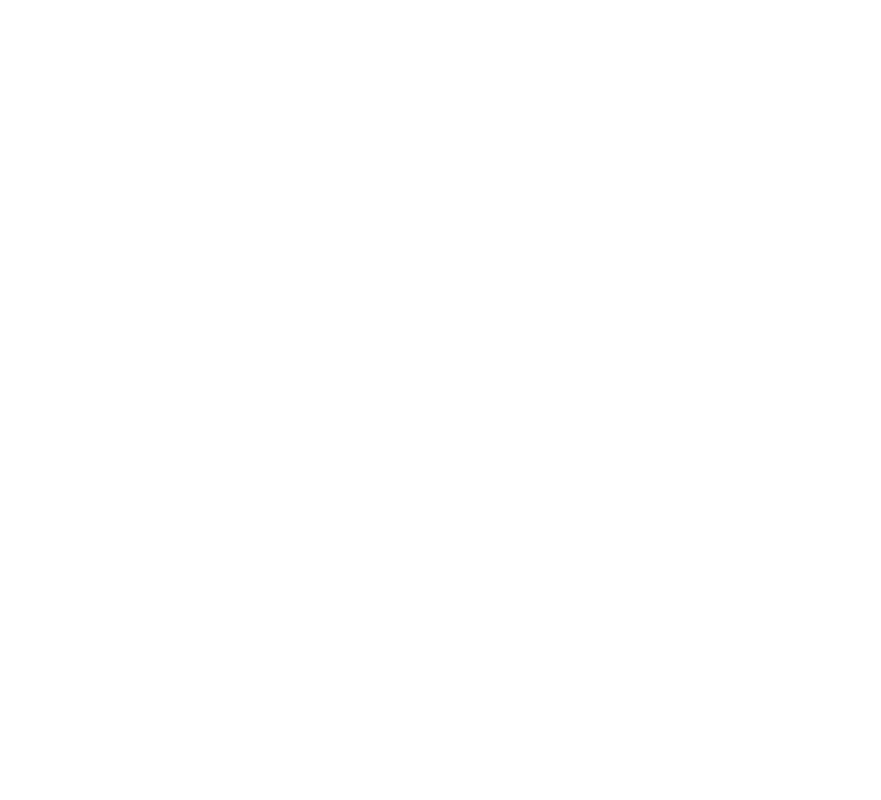
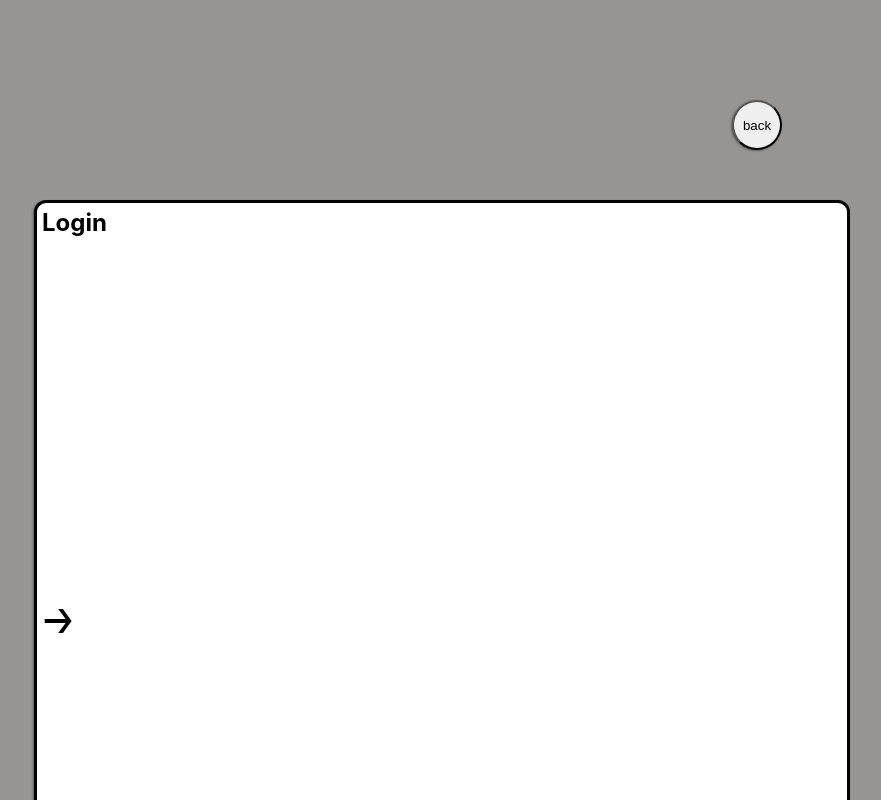
Before and after one commit to Eclismic/knipjethuis, a React (Create React App) app in the folder client/: page /login in a window 1280 px wide. Shown: the top 800 px of the page, without its empty margins (198-1079 px from the left). Built offline with nearby package versions, Linux system fonts and the light colour scheme.

Commit message:
login window

```diff
--- a/client/src/App.js
+++ b/client/src/App.js
@@ -5,8 +5,10 @@
   Route,
   Link
 } from 'react-router-dom'
-import Frontpage from './Components/Frontpage.js'
-import KnipJeThuis from './Components/KnipJeThuis.js'
+import Frontpage from './Components/Frontpage'
+import KnipJeThuis from './Components/KnipJeThuis'
+import KnipJeBijSalon from './Components/KnipJeBijSalon'
+import Login from './Components/Login'
 
 const App = () => {
   return (
@@ -14,7 +16,10 @@
       <div className="App">
           <Route exact path="/" component={Frontpage}/>
       </div>
-      <Route exact path="/testUrl" component={KnipJeThuis}/>
+      <Route exact path="/cut@home-request" component={KnipJeThuis}/>
+      <Route exact path="/cut@salon-request" component={KnipJeBijSalon}/>
+      <Route exact path="/cut@home-request" component={KnipJeThuis}/>
+      <Route exact path="/login" component={Login}/>
     </Router>
   );
 }
--- a/client/src/Components/Frontpage.js
+++ b/client/src/Components/Frontpage.js
@@ -6,14 +6,17 @@
         <div className="frontpage-wrapper">
             <div className="frontpage-s1">
                 <div className="nav-wrapper">
-                    <Link to="/testUrl">
+                    <Link to="/cut@home-request">
                         <button id="add-haircut">Voeg toe</button>
                     </Link>
-                    <button id="add-haircut">KnipJeBijSalon</button>
+                    <Link to="/cut@salon-request">
+                        <button id="add-haircut">KnipJeBijSalon</button>
+                    </Link>
                     <button id="add-haircut">LaatJeInspireren</button>
-                    <button id="add-haircut">MeldJeAan Klant</button>
-                    <button id="add-haircut">MeldJeAan Ondernemer</button>
-
+                    <button id="add-haircut">LogIn</button>
+                    <Link to="/login">
+                        <button id="add-haircut">MeldJeAan</button>
+                    </Link>
                 </div>
                 <div className="title-wrapper">
                     <h4>KnipJeThuis</h4>
--- /dev/null
+++ b/client/src/Components/KnipJeBijSalon.js
@@ -0,0 +1,11 @@
+import React from 'react'
+
+const KnipJeBijSalon = () => {
+    return (
+        <div>
+            <h2> Request to get a haircut at salon</h2>
+        </div>
+    )
+}
+
+export default KnipJeBijSalon
--- /dev/null
+++ b/client/src/Components/Login.js
@@ -0,0 +1,20 @@
+import React from 'react'
+
+const Login = () => {
+    return (
+        <div className="login-wrapper">
+            <div>
+                <button id="back-button">back</button>
+            </div>
+            <div className="login-container">
+                <h2>Login</h2>
+                <div>
+                <svg width="32" height="32" viewBox="0 0 24 24" fill="none" size="32"><path d="M22.2 12l-6.5 9h-3.5l5.5-7.5H2v-3h15.7L12.2 3h3.5l6.5 9z" fill="currentColor"><path d="M22.2 12l-6.5 9h-3.5l5.5-7.5H2v-3h15.7L12.2 3h3.5l6.5 9z" fill="currentColor"></path></path></svg>
+
+                </div>
+            </div>
+        </div>
+    )
+}
+
+export default Login
--- a/client/src/index.css
+++ b/client/src/index.css
@@ -69,15 +69,20 @@
   box-shadow: -1px 1px 3px -1px rgba(0,0,0,0.75);
 
   display: flex;
-  justify-content: space-around;
+  justify-content: space-between;
 }
 
 #add-haircut{
-  width: 100px;
+  border-radius: 12px;
+  margin: 10px;
+  height: 90%;
+  padding: 5px;
+  min-width: 100px;
 }
 
 #add-haircut:hover{
   cursor: pointer;
+  border: solid 2px black;
 }
 
 .title-wrapper{
@@ -98,3 +103,58 @@
 	-moz-box-shadow: -1px 1px 3px -1px rgba(0,0,0,0.75);
     box-shadow: -1px 1px 3px -1px rgba(0,0,0,0.75);
 }
+
+/*
+*
+*
+*Login
+*
+*/
+
+.login-wrapper{
+  background-color: rgb(151, 148, 148);
+  height: 100vh;
+  width: 100vw;
+  position: absolute;
+}
+
+.login-container{
+  width: 800px;
+  height: 800px;
+  background-color: white;
+  margin: 0 auto;
+  margin-top: 200px;
+  border: solid black 3px;
+  border-radius: 12px;
+  padding: 5px;
+
+  -webkit-box-shadow: -1px 1px 3px -1px rgba(0,0,0,0.75);
+	-moz-box-shadow: -1px 1px 3px -1px rgba(0,0,0,0.75);
+    box-shadow: -1px 1px 3px -1px rgba(0,0,0,0.75);
+
+  display: grid;
+  grid-template-columns: repeat(1fr, 2);
+}
+
+
+#back-button{
+  border-radius: 50%;
+  width: 50px;
+  height: 50px;
+  margin-right: 300px;
+  margin-top: 100px;
+
+  position: absolute;
+  right: 0;
+
+  -webkit-box-shadow: -1px 1px 3px -1px rgba(0,0,0,0.75);
+	-moz-box-shadow: -1px 1px 3px -1px rgba(0,0,0,0.75);
+    box-shadow: -1px 1px 3px -1px rgba(0,0,0,0.75);
+}
+
+#back-button:hover{
+  cursor: pointer;
+  border: solid black 2px;
+  font-size: 18px;
+
+}
```
